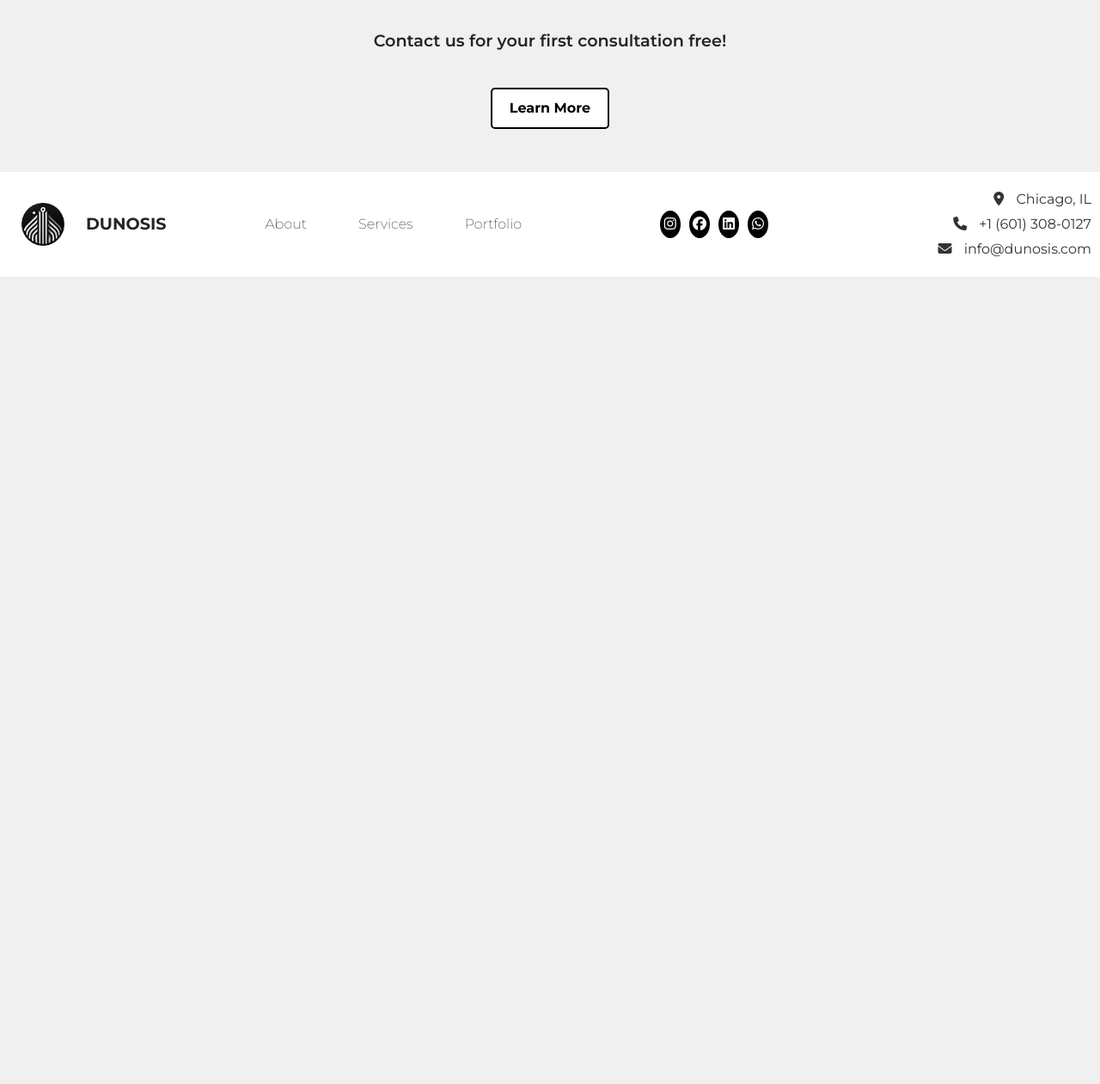
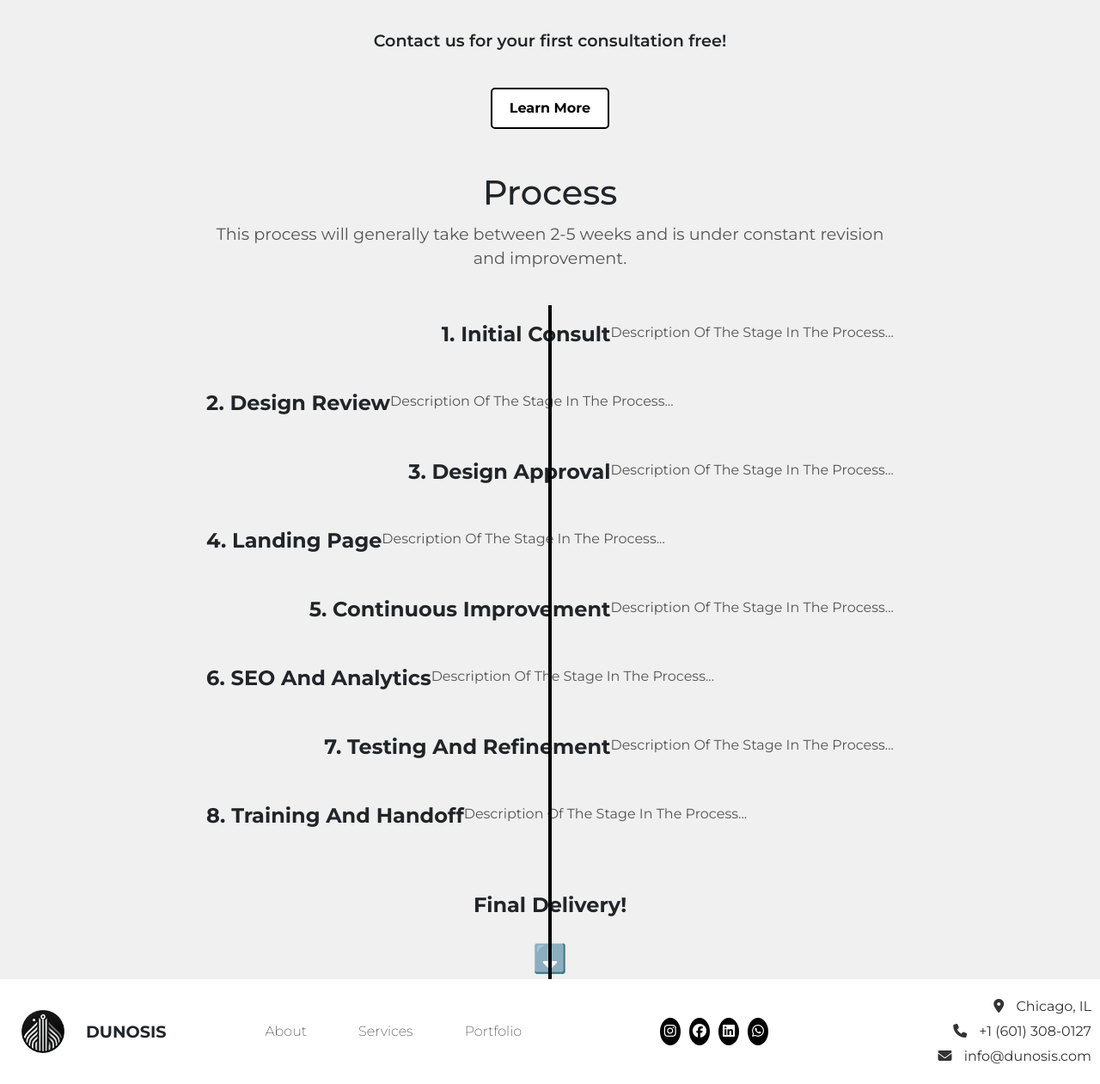
Before and after one commit to wesordonez/Dunosis-Web, a Django app: page /services/ in a window 1280 px wide. Shown: the part 3152-4413 px from the top of the page at 86% size. Before the commit the page ends 3474 px from the top, so only its background shows below. Run offline with Django 5.2, Linux system fonts and the light colour scheme; some libraries are stand-ins or nearby versions.

Commit message:
structure for process timeline section, needs styling

```diff
--- a/dunosis_site/landing/static/landing/css/services.css
+++ b/dunosis_site/landing/static/landing/css/services.css
@@ -469,6 +469,89 @@ header {
         margin-bottom: 10px;
         }
 
+/* Process Timeline */
+
+.process-timeline {
+    max-width: 800px;
+    margin: 0 auto;
+  }
+
+  .process-timeline h1 {
+    font-size: 2.5rem;
+    margin-bottom: 10px;
+  }
+
+  .process-timeline .description {
+    font-size: 1.2rem;
+    color: #555;
+    margin-bottom: 40px;
+  }
+
+  .timeline-container {
+    position: relative;
+    display: flex;
+    flex-direction: column;
+    align-items: center;
+  }
+
+  .stage {
+    display: flex;
+    width: 100%;
+    justify-content: flex-start;
+    margin: 20px 0;
+  }
+
+  .stage.left {
+    justify-content: flex-end;
+  }
+
+  .stage.right {
+    justify-content: flex-start;
+  }
+
+  .stage h2 {
+    font-size: 1.5rem;
+    margin-bottom: 10px;
+    font-weight: bold;
+  }
+
+  .stage p {
+    font-size: 1rem;
+    color: #555;
+  }
+
+  .stage.left h2, .stage.left p {
+    text-align: right;
+  }
+
+  .timeline-container:before {
+    content: '';
+    position: absolute;
+    left: 50%;
+    top: 0;
+    height: 100%;
+    width: 4px;
+    background-color: black;
+    transform: translateX(-50%);
+  }
+
+  .final-delivery {
+    display: flex;
+    flex-direction: column;
+    align-items: center;
+    margin-top: 40px;
+  }
+
+  .final-delivery p {
+    font-size: 1.5rem;
+    font-weight: bold;
+    margin-bottom: 20px;
+  }
+
+  .final-delivery .arrow {
+    font-size: 2rem;
+  }
+
   /* Footer */
 
 footer {
--- a/dunosis_site/landing/templates/landing/services.html
+++ b/dunosis_site/landing/templates/landing/services.html
@@ -194,6 +194,60 @@
         </div>
     </section>
 
+    <section class="process-timeline">
+        <h1>Process</h1>
+        <p class="description">This process will generally take between 2-5 weeks and is under constant revision and improvement.</p>
+
+        <div class="timeline-container">
+          <!-- Left Stages -->
+          <div class="stage left">
+            <h2>1. Initial Consult</h2>
+            <p>Description Of The Stage In The Process...</p>
+          </div>
+
+          <div class="stage right">
+            <h2>2. Design Review</h2>
+            <p>Description Of The Stage In The Process...</p>
+          </div>
+
+          <div class="stage left">
+            <h2>3. Design Approval</h2>
+            <p>Description Of The Stage In The Process...</p>
+          </div>
+
+          <div class="stage right">
+            <h2>4. Landing Page</h2>
+            <p>Description Of The Stage In The Process...</p>
+          </div>
+
+          <div class="stage left">
+            <h2>5. Continuous Improvement</h2>
+            <p>Description Of The Stage In The Process...</p>
+          </div>
+
+          <div class="stage right">
+            <h2>6. SEO And Analytics</h2>
+            <p>Description Of The Stage In The Process...</p>
+          </div>
+
+          <div class="stage left">
+            <h2>7. Testing And Refinement</h2>
+            <p>Description Of The Stage In The Process...</p>
+          </div>
+
+          <div class="stage right">
+            <h2>8. Training And Handoff</h2>
+            <p>Description Of The Stage In The Process...</p>
+          </div>
+
+          <!-- Final Delivery -->
+          <div class="final-delivery">
+            <p>Final Delivery!</p>
+            <div class="arrow">⬇️</div>
+          </div>
+        </div>
+      </section>
+
     <footer>
         <!-- Left Section: Logo -->
         <div class="footer-logo">
```
